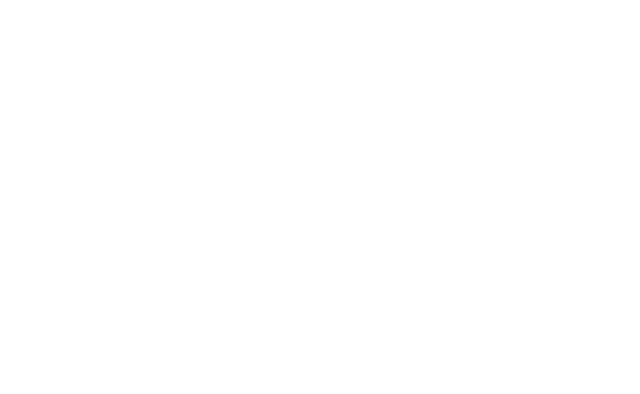
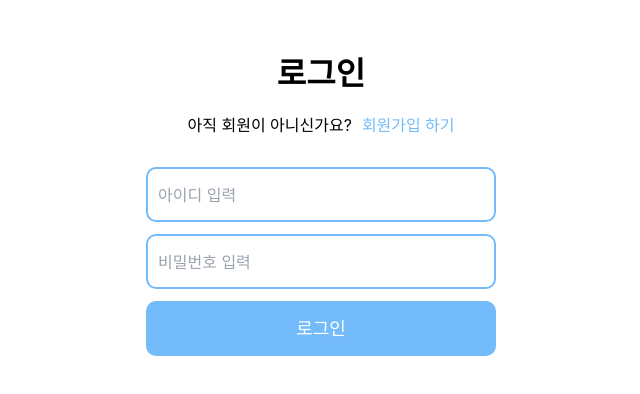
Before and after one commit to rhquddnr95/hg_front, a React (Create React App) app: page /login in a window 1280 px wide. Before the commit this address had no page. Shown: the top 394 px of the page, without its empty margins (191-831 px from the left). Built offline with nearby package versions, Linux system fonts and the light colour scheme.

Commit message:
Feat : 로그인 페이지 구현

```diff
--- a/src/App.tsx
+++ b/src/App.tsx
@@ -1,16 +1,21 @@
 import Editor from "./components/UI/Editor";
 import { BrowserRouter as Router, Route, Routes } from "react-router-dom";
 import Layout from "./components/Layout/Layout";
-import MobileFirstPage from "./components/MobileFirstPage";
-import InstagramGallery from "./components/MobileFirstPage";
-import ReactForm from "./components/ReactForm";
+// import MobileFirstPage from "./components/MobileFirstPage";
+// import InstagramGallery from "./components/MobileFirstPage";
+// import ReactForm from "./components/ReactForm";
+import LoginPage from "./pages/auth/LoginPage";
 
 function App() {
   return (
     <Layout>
       <Router>
+        {/* <Routes>
+          <Route path="/" element={<ReactForm />} />
+        </Routes> */}
+
         <Routes>
-          <Route path="/" Component={ReactForm} />
+          <Route path="/login" element={<LoginPage />} />
         </Routes>
       </Router>
     </Layout>
--- a/src/components/MobileFirstPage.tsx
+++ b/src/components/MobileFirstPage.tsx
@@ -30,14 +30,7 @@
       <Grid>
         <Image src="123.jpeg" alt="Image 1" />
         <Image src="123.jpeg" alt="Image 2" />
-        <Image src="123.jpeg" alt="Image 3" />
-        <Image src="123.jpeg" alt="Image 4" />
-        <Image src="123.jpeg" alt="Image 5" />
-        <Image src="123.jpeg" alt="Image 6" />
-        {/* 추가적인 이미지 */}
       </Grid>
     </Container>
   );
 };
-
-export default InstagramGallery;
--- /dev/null
+++ b/src/pages/auth/LoginPage.tsx
@@ -0,0 +1,155 @@
+import { Link } from "react-router-dom";
+import { useForm } from "react-hook-form";
+import axios from "axios";
+
+const LoginPage = () => {
+  // const loginSubmitHandler = (data) => {
+  //   const userId = data.username;
+  //   const userPwd = data.password;
+  // };
+
+  // react-hook-form 라이브러리의 기능을 활용하여 폼 처리
+  const {
+    // register : 폼 요소들을 react-hook-form에 등록하는 데 사용됨
+    register,
+    // handleSubmit : 각 폼 요소에 대한 입력 유효성 검사 및 제출 처리
+    handleSubmit,
+    // formState : 폼 상태 정보 담음
+    formState: { isSubmitting, isDirty, errors },
+  } = useForm();
+
+  // 로그인 버튼 눌렀을 때 동작 정의
+  const onSubmit = async (data) => {
+    try {
+      // 서버 URL 설정
+      const url = "";
+
+      // 서버로 전송할 데이터 설정
+      const payload = {
+        userid: data.userid,
+        password: data.password,
+      };
+
+      // 로그인 요청 보내기
+      const response = await axios.post(url, payload);
+
+      // Access token, Refresh token 발급 후 로컬스토리지에 저장
+      const { accessToken, refreshToken } = response.data;
+      localStorage.setItem("accessToken", accessToken);
+      localStorage.setItem("refreshToken", refreshToken);
+
+      // 로그인 이후 필요한 작업 수행
+      fetchProtectedData();
+    } catch (error) {
+      console.error(error);
+    }
+  };
+
+  /** fhrm */
+
+  return (
+    <>
+      <div className="flex flex-col items-center">
+        {/* 로그인 Title*/}
+        <div className="mb-[15px] mt-[50px]">
+          <h1 className="text-[32px] font-[600]">로그인</h1>
+        </div>
+
+        {/* 회원가입 안내 버튼 */}
+        <div className="flex mb-[30px]">
+          <span className="mr-[10px]">아직 회원이 아니신가요?</span>
+          <Link to="/signup" className="text-[#73BBFB] font-medium">
+            회원가입 하기
+          </Link>
+        </div>
+
+        {/* 아이디, 비밀번호 입력 칸 */}
+        <div>
+          <form
+            className="flex flex-col justify-center items-center gap-3"
+            onSubmit={handleSubmit((data) => alert(JSON.stringify(data)))}
+          >
+            {/* 아이디 입력 */}
+            <div>
+              <input
+                id="userid"
+                type="text"
+                placeholder="아이디 입력"
+                // 접근성을 위한 속성으로, 입력 필드의 유효성 검사 상태를 나타냄
+                aria-invalid={
+                  !isDirty ? undefined : errors.userid ? "true" : "false"
+                }
+                // 1번째 매개변수 : userid라는 이름으로 입력 요소를 등록
+                // 2번재 매개변수 : 유효성 검사 규칙이 포함된 객체가 전달됨
+                {...register("userid", {
+                  required: "아이디는 필수 입력입니다.",
+                  minLength: {
+                    value: 4,
+                    message: "아이디는 최소 4자 이상이어야 합니다.",
+                  },
+                  maxLength: {
+                    value: 20,
+                    message: "아이디는 최대 20자까지 허용됩니다.",
+                  },
+                  pattern: {
+                    value: /^[a-z0-9_]+$/,
+                    message:
+                      "아이디는 영문 소문자, 숫자, 언더스코어(_)만 허용됩니다.",
+                  },
+                })}
+                className="p-[10px] border-[#73BBFB] border-[2px]
+              w-[350px] h-[55px]  rounded-[10px]
+              focus:outline-[#167DD8] focus:outline-[2px]"
+              />
+            </div>
+            {/* 비밀번호 입력 */}
+            <div>
+              <input
+                id="password"
+                type="password"
+                placeholder="비밀번호 입력"
+                // 접근성을 위한 속성으로, 입력 필드의 유효성 검사 상태를 나타냄
+                aria-invalid={
+                  !isDirty ? undefined : errors.password ? "true" : "false"
+                }
+                // 1번째 매개변수 : userid라는 이름으로 입력 요소를 등록
+                // 2번재 매개변수 : 유효성 검사 규칙이 포함된 객체가 전달됨
+                {...register("password", {
+                  required: "비밀번호는 필수 입력입니다.",
+                  minLength: {
+                    value: 8,
+                    message: "비밀번호는 최소 8자 이상이어야 합니다.",
+                  },
+                  maxLength: {
+                    value: 20,
+                    message: "비밀번호는 최대 20자까지 가능합니다.",
+                  },
+                  pattern: {
+                    value: /^(?=.*[A-Za-z])(?=.*\d)[A-Za-z\d]{8,}$/,
+                    message:
+                      "비밀번호는 영문자와 숫자를 조합하여 입력해야 합니다.",
+                  },
+                })}
+                className="p-[10px] border-[#73BBFB] border-[2px]
+              w-[350px] h-[55px] rounded-[10px]
+              focus:outline-[#167DD8] focus:outline-[2px]"
+              />
+            </div>
+            {/* 로그인 버튼 */}
+            <div>
+              <button
+                type="submit"
+                className="p-[10px] bg-[#73BBFB] text-[#FFFFFF]
+              w-[350px] h-[55px]  rounded-[10px] text-[18px]"
+              >
+                로그인
+              </button>
+            </div>
+          </form>
+        </div>
+      </div>
+    </>
+  );
+};
+
+export default LoginPage;
```
Also changed, not shown: src/api/api-auth.ts (added), src/components/ReactForm.js (renamed from src/components/ReactForm.tsx), 1 other file (tests, documents, lock files or other folders).
